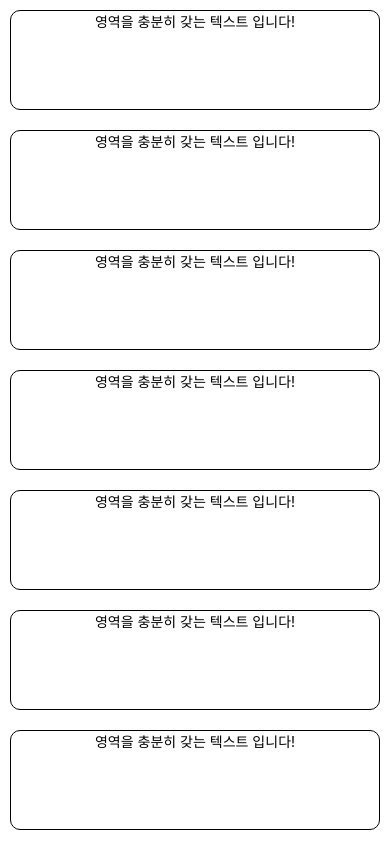
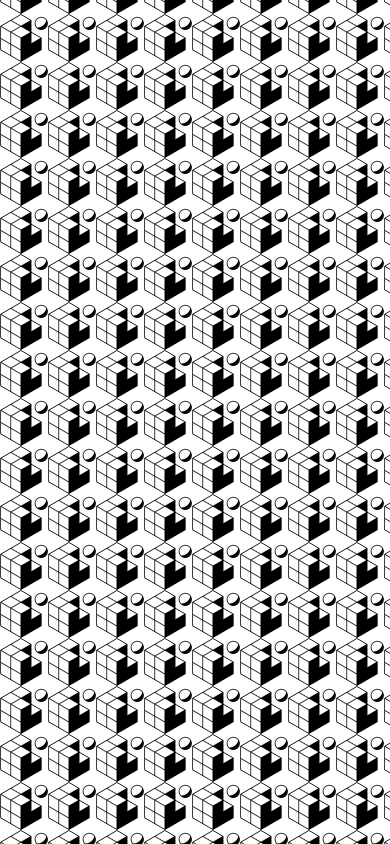
Before and after one commit to genie0320/firstExpoApp, a React Native app in the folder firstExpoApp/: screen / in a window 390 px wide. Built offline with nearby package versions, Linux system fonts and the light colour scheme.

Commit message:
Image(assets)

```diff
--- a/firstExpoApp/App.js
+++ b/firstExpoApp/App.js
@@ -1,34 +1,19 @@
 import React from 'react';
-import { StyleSheet, Text, View, ScrollView, TouchableOpacity, Alert } from 'react-native';
+import { StyleSheet, Text, View, Image } from 'react-native';
+//이렇게 상단에 가져와 사용할 이미지를 불러옵니다
+import favicon from "./assets/favicon.png"
 
 export default function App() {
-  const customAlert = () => {
-    Alert.alert("TouchableOpacity에도 onPress 속성이 있습니다")
-  }
   return (
-    <ScrollView style={styles.container}>
-      <TouchableOpacity style={styles.textContainer} onPress={customAlert}>
-        <Text style={styles.textStyle}>영역을 충분히 갖는 텍스트 입니다!</Text>
-      </TouchableOpacity>
-      <TouchableOpacity style={styles.textContainer} onPress={customAlert}>
-        <Text style={styles.textStyle}>영역을 충분히 갖는 텍스트 입니다!</Text>
-      </TouchableOpacity>
-      <TouchableOpacity style={styles.textContainer} onPress={customAlert}>
-        <Text style={styles.textStyle}>영역을 충분히 갖는 텍스트 입니다!</Text>
-      </TouchableOpacity>
-      <TouchableOpacity style={styles.textContainer} onPress={customAlert}>
-        <Text style={styles.textStyle}>영역을 충분히 갖는 텍스트 입니다!</Text>
-      </TouchableOpacity>
-      <TouchableOpacity style={styles.textContainer} onPress={customAlert}>
-        <Text style={styles.textStyle}>영역을 충분히 갖는 텍스트 입니다!</Text>
-      </TouchableOpacity>
-      <TouchableOpacity style={styles.textContainer} onPress={customAlert}>
-        <Text style={styles.textStyle}>영역을 충분히 갖는 텍스트 입니다!</Text>
-      </TouchableOpacity>
-      <TouchableOpacity style={styles.textContainer} onPress={customAlert}>
-        <Text style={styles.textStyle}>영역을 충분히 갖는 텍스트 입니다!</Text>
-      </TouchableOpacity>
-    </ScrollView>
+    <View style={styles.container}>
+			{/*이미지 태그 soruce 부분에 가져온 미지 이름을 넣습니다 */}
+      <Image
+        source={favicon}
+				// 사용설명서에 나와 있는 resizeMode 속성 값을 그대로 넣어 적용합니다
+        resizeMode={"repeat"} // cover , contain
+        style={styles.imageStyle}
+      />
+    </View>
   );
 }
 
@@ -36,15 +21,15 @@ const styles = StyleSheet.create({
   container: {
     flex: 1,
     backgroundColor: '#fff',
+    //혹시 미리 궁금하신 분들을 위해 언급하자면,
+    //justifyContent와 alignContent는 영역 안에 있는 콘텐츠들을 정렬합니다
+    justifyContent:"center",
+    alignContent:"center"
   },
-  textContainer: {
-    height:100,
-    borderColor:'#000',
-    borderWidth:1,
-    borderRadius:10,
-    margin:10,
-  },
-  textStyle: {
-    textAlign:"center"
+  imageStyle: {
+    width:"100%",
+    height:"100%",
+    alignItems:"center",
+    justifyContent:"center"
   }
 });
```
